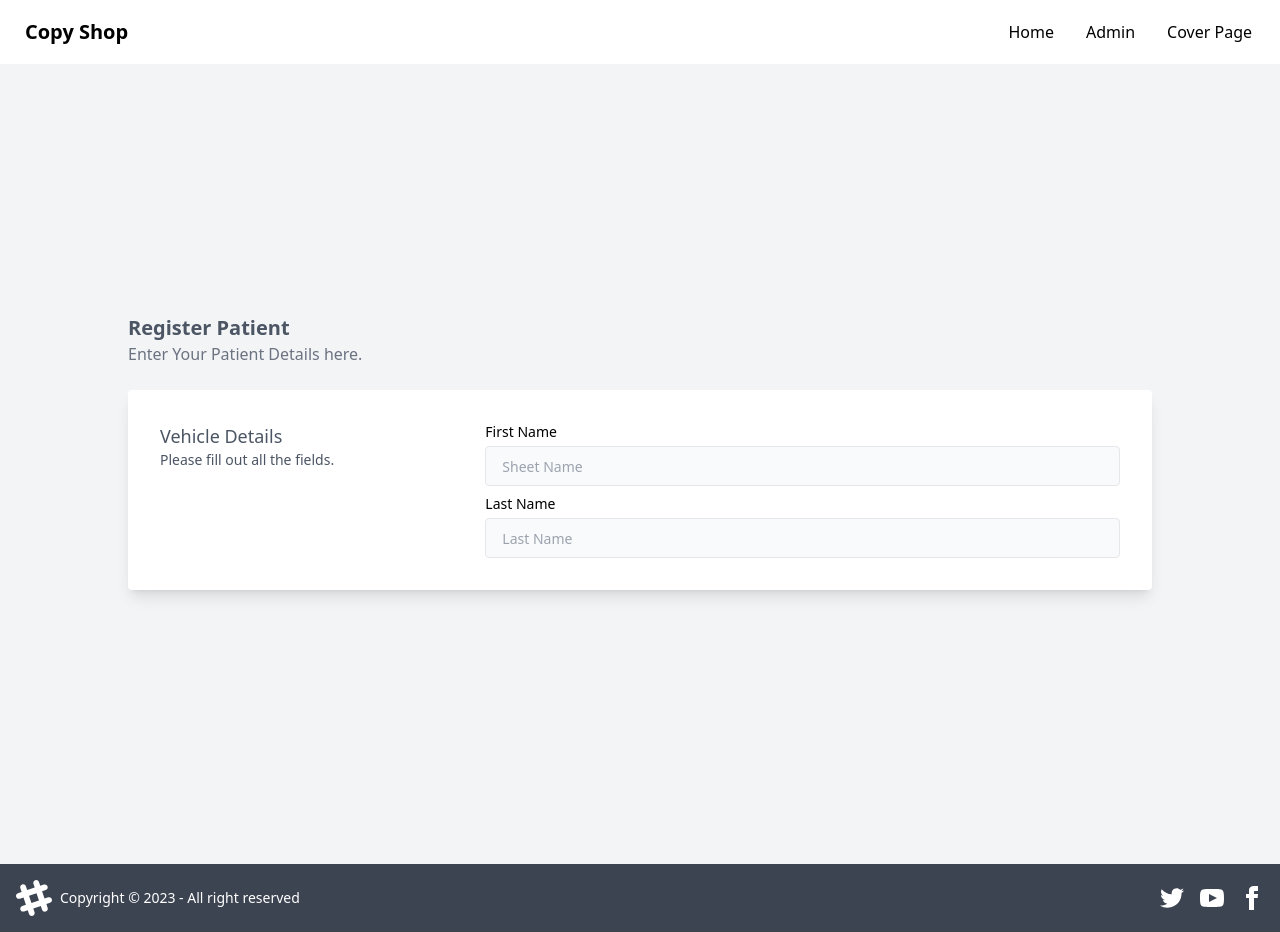
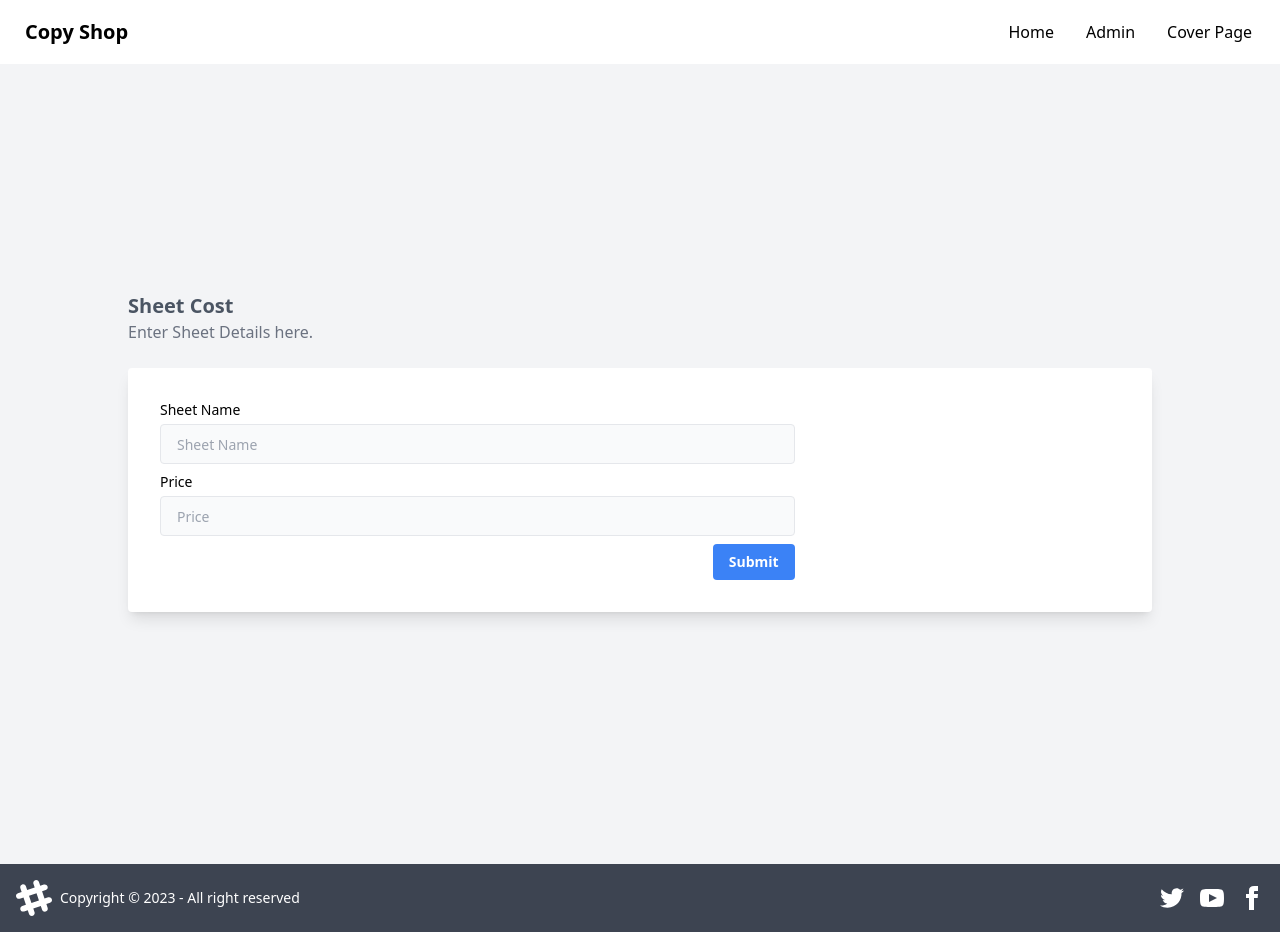
Before and after one commit to Chamaxonline/printing-cost-calculator, a Next.js app in the folder cost-calculator/: page /sheetcost in a window 1280 px wide. Built offline with nearby package versions, Linux system fonts and the light colour scheme; no server answers.

Commit message:
sheetCost add

```diff
--- /dev/null
+++ b/cost-calculator/lib/firebase.ts
@@ -0,0 +1,20 @@
+import { initializeApp } from 'firebase/app';
+import { getDatabase } from 'firebase/database';
+
+const firebaseConfig = {
+    apiKey: process.env.NEXT_PUBLIC_FIREBASE_API_KEY,
+    authDomain: process.env.NEXT_PUBLIC_FIREBASE_AUTH_DOMAIN,
+    projectId: process.env.NEXT_PUBLIC_FIREBASE_PROJECT_ID,
+    storageBucket: process.env.NEXT_PUBLIC_FIREBASE_STORAGE_BUCKET,
+    messagingSenderId: process.env.NEXT_PUBLIC_FIREBASE_MESSAGING_SENDER_ID,
+    appId: process.env.NEXT_PUBLIC_FIREBASE_APP_ID,
+    measurementId: process.env.NEXT_PUBLIC_FIREBASE_MEASUREMENT_ID,
+};
+
+const app = initializeApp(firebaseConfig);
+debugger
+const db = getDatabase(app);
+
+
+
+export default db;
--- a/cost-calculator/package.json
+++ b/cost-calculator/package.json
@@ -13,6 +13,7 @@
     "@types/react": "18.0.38",
     "@types/react-dom": "18.0.11",
     "daisyui": "^2.51.6",
+    "firebase": "^10.3.0",
     "next": "13.3.1",
     "react": "18.2.0",
     "react-dom": "18.2.0",
--- a/cost-calculator/pages/sheetcost/index.tsx
+++ b/cost-calculator/pages/sheetcost/index.tsx
@@ -1,12 +1,13 @@
 import { MyPage } from "@/components/common/types";
+import firebase from "firebase/app";
+import "firebase/database";
+import db from "../../lib/firebase";
+import { getDatabase, ref, push, remove } from "firebase/database";
 import { useState } from "react";
 import { toast } from "react-toastify";
 import { v4 as uuidv4 } from "uuid";
 
-
-
 const PatientPage: MyPage = () => {
-
   const [sheetName, setSheet] = useState("");
   const [price, setPrice] = useState("");
   const id = uuidv4();
@@ -18,67 +19,76 @@ const PatientPage: MyPage = () => {
   };
 
   const handleSubmit = async (e: React.FormEvent<HTMLFormElement>) => {
+    e.preventDefault();
+    const database = db;
+    const dataRef = ref(database, "path/to/sheetcost");
 
-
-      e.preventDefault();
-      // Here, you can perform any action with the form data, like sending it to the server
-      try {
-
-
+    push(dataRef, sheet)
+      .then(() => {
         toast.success("Data saved successfully!", {
           position: toast.POSITION.TOP_RIGHT,
         });
-      } catch (error) {
+      })
+      .catch((error) => {
         toast.error("Failed to save data.", {
           position: toast.POSITION.TOP_RIGHT,
         });
-        console.error("An error occurred while submitting the form:", error);
-      }
+        console.error(error);
+      });
+    // Reset the form fields
+    resetFields;
   };
-    return(
+  const resetFields = () => {
+    setSheet("");
+    setPrice("");
+  };
+  return (
     <div className="min-h-screen p-6 bg-gray-100 flex items-center justify-center">
       <div className="container max-w-screen-lg mx-auto">
         <div>
-            <h2 className="font-semibold text-xl text-gray-600">
-              Register Patient
-            </h2>
-            <p className="text-gray-500 mb-6">
-              Enter Your Patient Details here.
-            </p>
+          <h2 className="font-semibold text-xl text-gray-600">Sheet Cost</h2>
+          <p className="text-gray-500 mb-6">Enter Sheet Details here.</p>
           <form onSubmit={handleSubmit}>
             <div className="bg-white rounded shadow-lg p-4 px-4 md:p-8 mb-6">
               <div className="grid gap-4 gap-y-2 text-sm grid-cols-1 lg:grid-cols-3">
-                  <div className="text-gray-600">
-                    <p className="font-medium text-lg">Vehicle Details</p>
+                {/* <div className="text-gray-600">
+                    <p className="font-medium text-lg">Sheet Cost</p>
                     <p>Please fill out all the fields.</p>
-                  </div>
+                  </div> */}
 
                 <div className="lg:col-span-2">
                   <div className="grid gap-4 gap-y-2 text-sm grid-cols-1 md:grid-cols-5">
                     <div className="md:col-span-5">
-                        <label htmlFor="firstName">First Name</label>
+                      <label htmlFor="sheetName">Sheet Name</label>
                       <input
                         type="text"
                         name="sheetName"
                         id="sheetName"
                         className="h-10 border mt-1 rounded px-4 w-full bg-gray-50"
                         value={sheetName}
-                          onChange={(e)=> setSheet(e.target.value)}
+                        onChange={(e) => setSheet(e.target.value)}
                         placeholder="Sheet Name"
                       />
                     </div>
 
                     <div className="md:col-span-5">
-                        <label htmlFor="lastName">Last Name</label>
+                      <label htmlFor="price">Price</label>
                       <input
                         type="text"
                         name="price"
                         id="price"
                         className="h-10 border mt-1 rounded px-4 w-full bg-gray-50"
                         value={price}
-                          onChange={(e)=> setPrice(e.target.value)}
-                          placeholder="Last Name"
+                        onChange={(e) => setPrice(e.target.value)}
+                        placeholder="Price"
                       />
+                    </div>
+                    <div className="md:col-span-5 text-right">
+                      <div className="inline-flex items-end">
+                        <button className="bg-blue-500 hover:bg-blue-700 text-white font-bold py-2 px-4 rounded">
+                          Submit
+                        </button>
+                      </div>
                     </div>
                   </div>
                 </div>
@@ -88,7 +98,7 @@ const PatientPage: MyPage = () => {
         </div>
       </div>
     </div>
-    )
-}
+  );
+};
 export default PatientPage;
 PatientPage.Layout = "Main";
```
Also changed, not shown: cost-calculator/firebase/config.ts (added, +20 -0 lines), cost-calculator/firebase/firestore/addData.js (added, +18 -0 lines), cost-calculator/firebase/firestore/getData.js (added, +18 -0 lines), 1 other file (tests, documents, lock files or other folders). Lines whose indentation alone changed are shown as unchanged.
